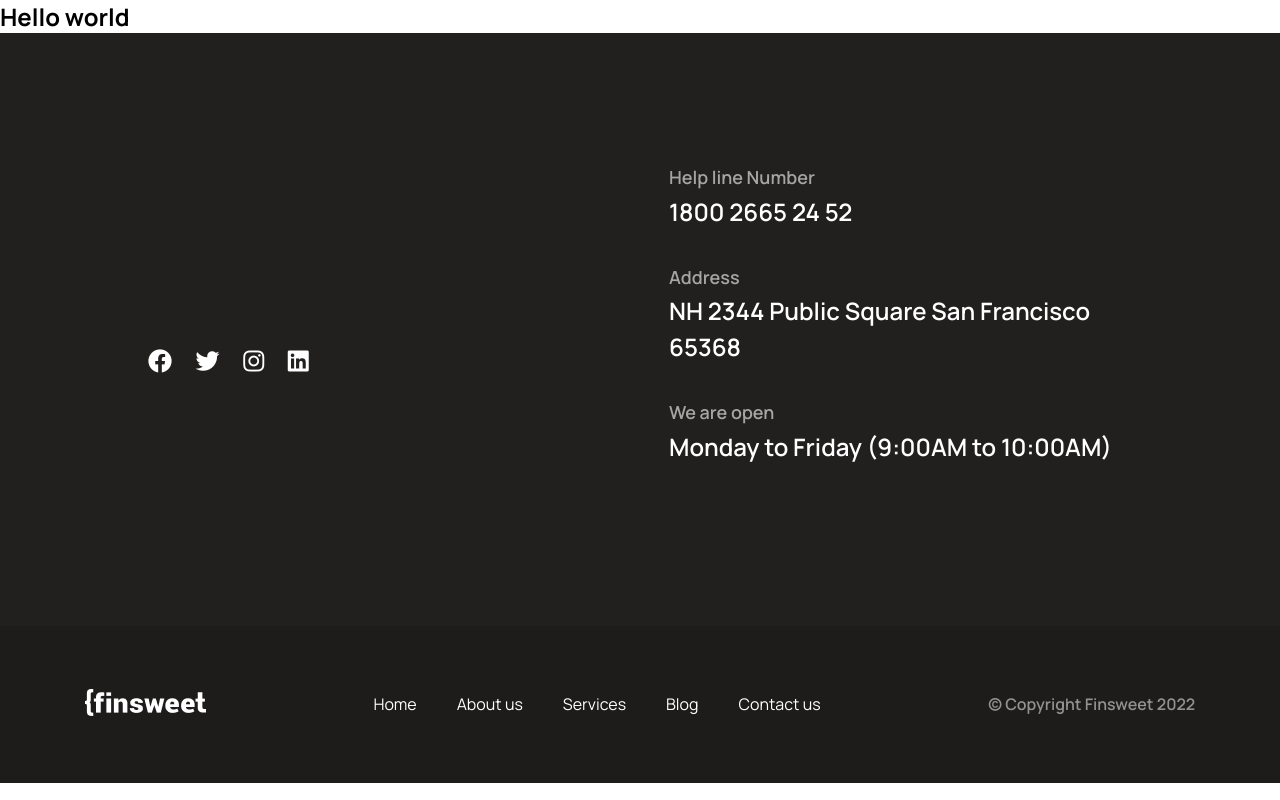
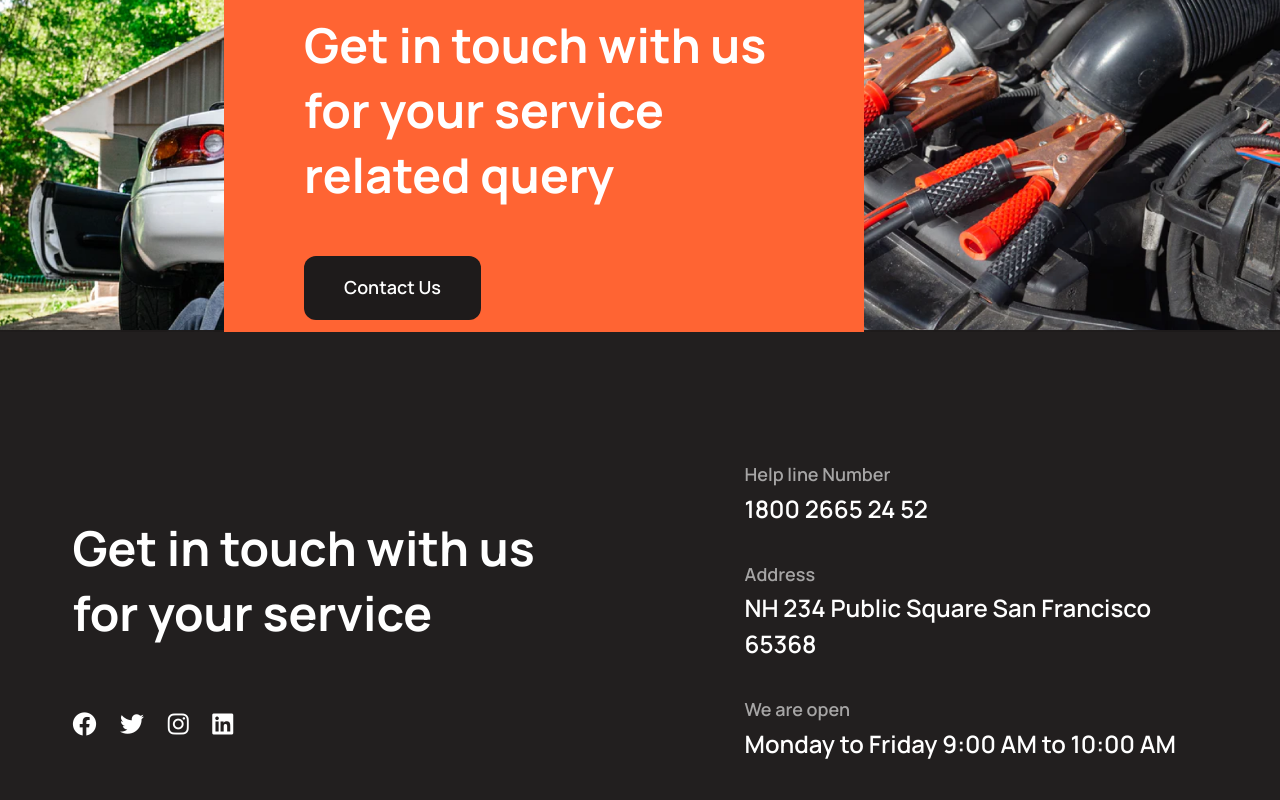
Before and after one commit to ernestas17/CA_Team_4, a React (Create React App) app: page /services in a window 1280 px wide. Shown: the top 800 px of the page. Built offline with nearby package versions, Linux system fonts and the light colour scheme; the HTML template or start-up script is replaced by a standard one.

Commit message:
CallToAction component created

```diff
--- a/src/App.js
+++ b/src/App.js
@@ -1,22 +1,27 @@
 // Constants imports
 import NAV_LINKS from './constants/navLinks';
+import TEXTS from './constants/texts';
 // Assets imports
 import footerLogo from './assets/images/Logo.png';
 // Component imports
 import FooterContacts from './components/FooterContacts';
 import Footer from './components/Footer';
+import CallToAction from './components/CallToAction';
 
 function App() {
   return (
     <>
-      <h2>Hello world</h2>
+      <CallToAction
+        heading={TEXTS.callToAction.heading}
+        btnText={TEXTS.callToAction.button}
+      />
       <FooterContacts
-        header={'Get in touch with us for your service'}
-        phoneNr={'1800 2665 24 52'}
-        address={'NH 2344 Public Square San Francisco 65368'}
-        workingHours={'Monday to Friday (9:00AM to 10:00AM)'}
+        heading={TEXTS.footerContacts.heading}
+        phoneNr={TEXTS.footerContacts.phoneNr}
+        address={TEXTS.footerContacts.address}
+        workingHours={TEXTS.footerContacts.workingHours}
       />
-      <Footer logo={footerLogo} name={'Finsweet'} navLinks={NAV_LINKS} />
+      <Footer logo={footerLogo} name={TEXTS.footer.name} navLinks={NAV_LINKS} />
     </>
   );
 }
--- /dev/null
+++ b/src/components/CallToAction/CallToAction.jsx
@@ -0,0 +1,26 @@
+import Button from '../Button/Button';
+
+import {
+  StyledCallToAction,
+  StyledImgContainerOne,
+  StyledImgContainerTwo,
+  StyledAbsoluteDiv,
+} from './CallToAction.style';
+
+const CallToAction = ({ heading, btnText }) => {
+  return (
+    <StyledCallToAction>
+      <StyledImgContainerOne>
+        <StyledAbsoluteDiv>
+          <div>
+            <h3>{heading}</h3>
+            <Button text={btnText} />
+          </div>
+        </StyledAbsoluteDiv>
+      </StyledImgContainerOne>
+      <StyledImgContainerTwo></StyledImgContainerTwo>
+    </StyledCallToAction>
+  );
+};
+
+export default CallToAction;
--- /dev/null
+++ b/src/components/CallToAction/CallToAction.style.jsx
@@ -0,0 +1,90 @@
+import styled from 'styled-components';
+import firstImg from '../../assets/images/Image1.png';
+import secondImg from '../../assets/images/ovGrEUgrkyE.png';
+
+export const StyledCallToAction = styled.section`
+  width: 100vw - (100vw - 100%);
+  max-width: 1920px;
+  max-height: 493px;
+
+  height: 502px;
+  margin: 0 auto;
+
+  display: flex;
+  flex-direction: column;
+
+  @media screen and (min-width: 950px) {
+    height: calc(25.8vw);
+    flex-direction: row;
+  }
+`;
+
+export const StyledImgContainerOne = styled.div`
+  width: 100%;
+  height: 100%;
+
+  background-image: url(${firstImg});
+  background-repeat: no-repeat;
+  background-size: cover;
+  background-position: center;
+
+  position: relative;
+  max-height: 493px;
+
+  @media screen and (min-width: 950px) {
+    width: 50%;
+    height: calc(25.9vw);
+  }
+`;
+
+export const StyledImgContainerTwo = styled.div`
+  width: 100%;
+  height: 100%;
+
+  background-image: url(${secondImg});
+  background-repeat: no-repeat;
+  background-size: cover;
+  background-position: center;
+  max-height: 493px;
+
+  @media screen and (min-width: 950px) {
+    width: 50%;
+    height: calc(25.9vw);
+  }
+`;
+
+export const StyledAbsoluteDiv = styled.div`
+  position: absolute;
+  top: 40%;
+  left: 0;
+  background-color: #ff6433;
+  z-index: 100;
+
+  width: 100%;
+  max-height: 493px;
+
+  padding: 40px 10px;
+
+  display: flex;
+  justify-content: center;
+  align-items: center;
+
+  @media screen and (min-width: 950px) {
+    top: 0;
+    left: 35%;
+    max-width: 729px;
+    height: calc(25.9vw);
+  }
+
+  h3 {
+    color: #fff;
+    font-size: 36px;
+    font-weight: 700;
+    margin-bottom: 49.4px;
+    max-width: 480px;
+
+    @media screen and (min-width: 1280px) {
+      font-size: 48px;
+    }
+  }
+`;
--- /dev/null
+++ b/src/components/CallToAction/index.js
@@ -0,0 +1,3 @@
+import CallToAction from './CallToAction';
+
+export default CallToAction;
```
Also changed, not shown: src/assets/images/Image1.png (added), src/assets/images/ovGrEUgrkyE.png (added).
